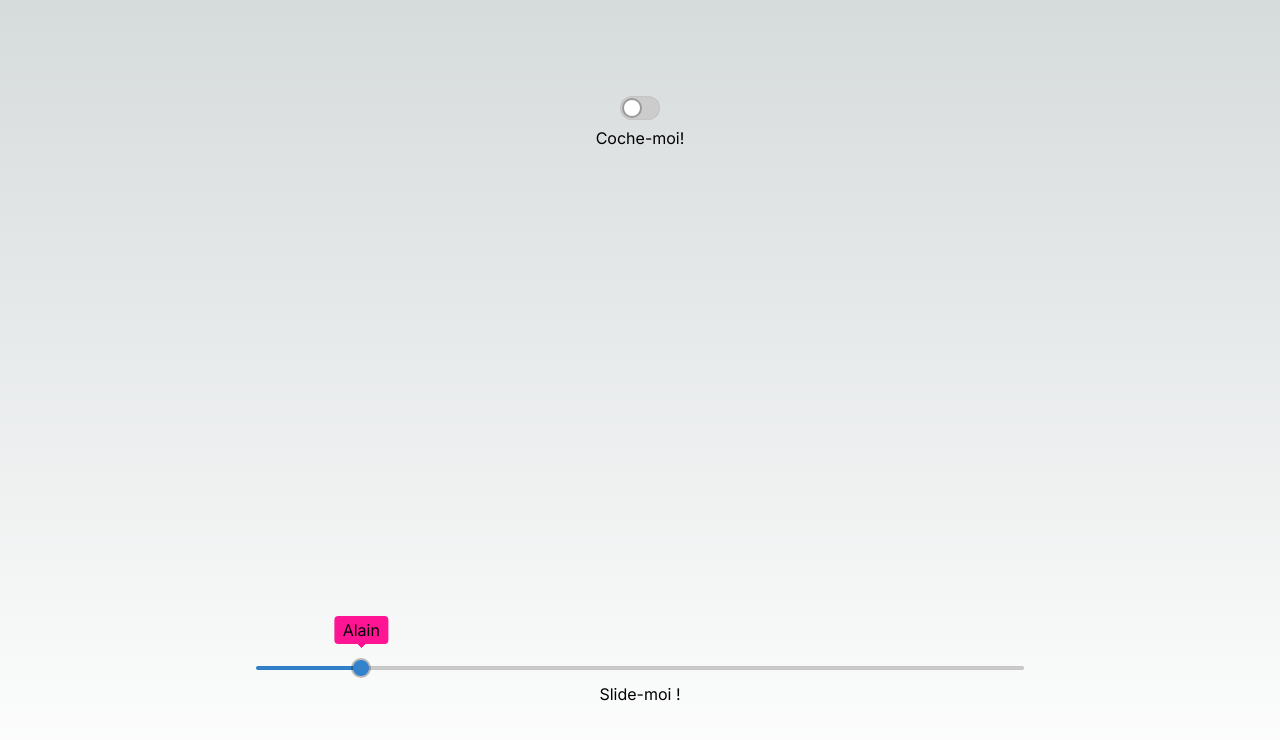
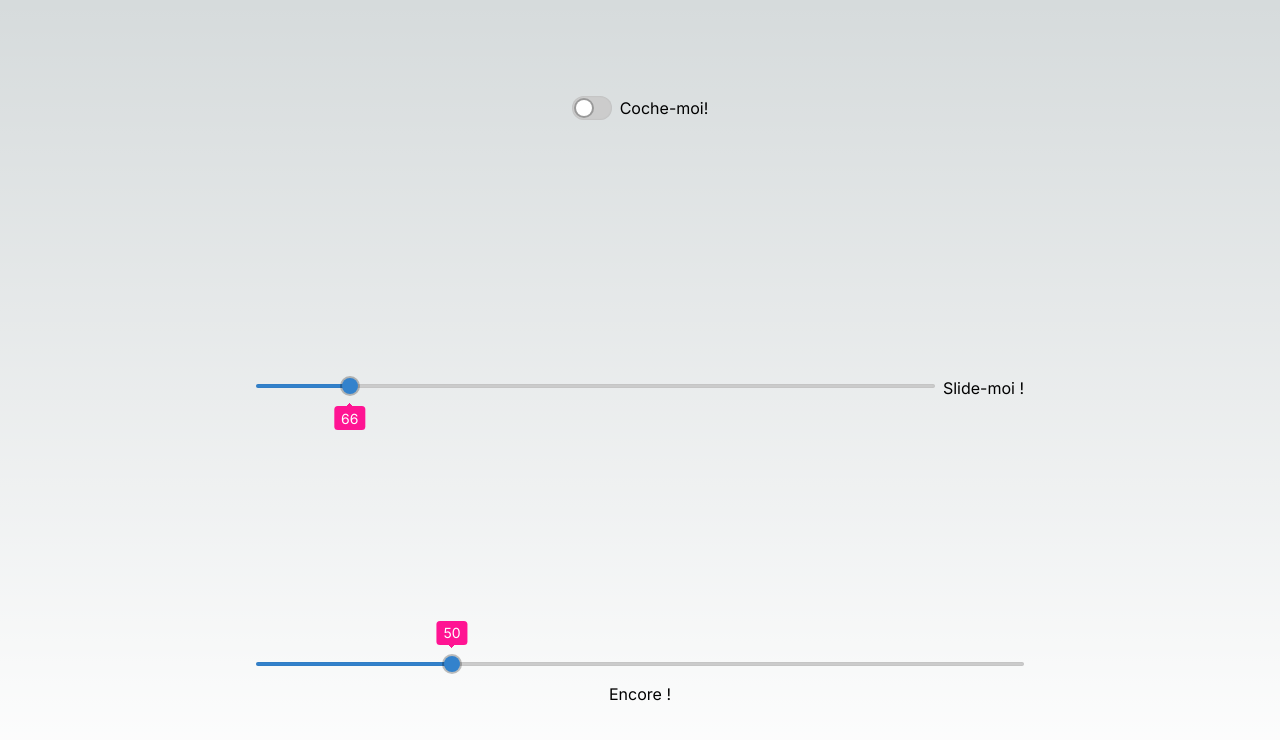
Before and after one commit to AlainGourves/nextjs-components, a Next.js app: page /about in a window 1280 px wide. Shown: the top 740 px of the page. Built offline with nearby package versions, Linux system fonts and the light colour scheme.

Commit message:
slider corrections

```diff
--- a/src/app/about/page.tsx
+++ b/src/app/about/page.tsx
@@ -2,21 +2,25 @@
 import styles from '../page.module.css'
 import Switch from '../components/switch/switch'
 import Slider from '../components/slider/slider';
-import { useState, useEffect } from 'react';
+import { useState } from 'react';
 
 export default function About() {
     const [checked, setChecked] = useState(false);
-    const [sliderValue, setSliderValue] = useState(66);
+    const [sliderValue1, setSliderValue1] = useState(66);
+    const [sliderValue2, setSliderValue2] = useState(50);
 
     const handleCheck = () => {
         setChecked(!checked)
     };
 
-    const handleSlider = (ev: any) => {
-        setSliderValue(parseInt(ev.target.value));
+    const handleSlider1 = (ev: React.ChangeEvent<HTMLInputElement>) => {
+        setSliderValue1(parseInt(ev.target.value));
+    }
+    const handleSlider2 = (ev: React.ChangeEvent<HTMLInputElement>) => {
+        setSliderValue2(parseInt(ev.target.value));
     }
 
-    const pos = 'bottom';
+    const pos = 'right';
 
     return (
         <main className={styles.main}>
@@ -34,11 +38,23 @@ export default function About() {
                     id='3456'
                     min={33}
                     max={288}
-                    value={sliderValue}
-                    onChange={handleSlider}
+                    value={sliderValue1}
+                    onChange={handleSlider1}
                     label="Slide-moi !"
                     labelPosition={pos}
-                    output="Alain"
+                    isOutput={true}
+                />
+            </div>
+            <div className={styles['slider-container']}>
+                <Slider
+                    id='42515'
+                    min={0}
+                    max={200}
+                    value={sliderValue2}
+                    onChange={handleSlider2}
+                    label="Encore !"
+                    labelPosition='bottom'
+                    isOutput={true}
                 />
             </div>
         </main>
--- a/src/app/components/slider/slider.module.scss
+++ b/src/app/components/slider/slider.module.scss
@@ -59,7 +59,6 @@
     justify-content: flex-end;
     gap: .5rem; // distance between Swith & Label
 
-    position: relative;
 
     &.label {
         &-right {
@@ -73,6 +72,15 @@
         &-under {
             flex-direction: column-reverse;
         }
+    }
+
+    &>div{
+        width: 100%;
+        position: relative;
+    }
+
+    &>span{
+        min-width: max-content;
     }
 
     & [type="range"] {
@@ -127,7 +135,7 @@
         }
     }
 
-    // Output
+    // Output -----------------------------
     & output {
         --__clr: deeppink;
         background: var(--__clr);
@@ -136,10 +144,12 @@
         position: absolute;
         // Make sure that the center of the output is always under the center of the thumb (it's a kind of lerp)
         left: calc(var(--slider-value) * 1% + (50 - var(--slider-value))/100*var(--thumb-size));
-        bottom: -100%;
+        bottom: -2rem;
         translate: -50% 0;
         border-radius: .25em;
         pointer-events: none;
+        font-size: .875em;
+        color: #fff;
 
         &:before {
             // conic gradient for the arrow
@@ -158,7 +168,7 @@
     }
 
     &.label-under output {
-        top: -100%;
+        top: -2.2rem;
         bottom: initial;
         &:before {
             background-image: conic-gradient(from calc(-1 * var(--__theta)) at 50% 100%,
--- a/src/app/components/slider/slider.tsx
+++ b/src/app/components/slider/slider.tsx
@@ -2,52 +2,63 @@
 'use client'
 import sliderStyles from './slider.module.scss';
 
-export default function Slider(props: any) {
-    let labelPosition: string|undefined;
-    if (props.labelPosition) {
-        switch (props.labelPosition) {
+interface Props {
+    id: string,
+    value: number,
+    min: number,
+    max: number,
+    label?: string | null,
+    labelPosition?: 'top' | 'right' | 'bottom' | 'left',
+    isOutput: boolean,
+    onChange: React.ChangeEventHandler<HTMLInputElement>
+}
+
+export default function Slider({ id, value, min, max, label, labelPosition, isOutput = false, onChange }: Props) {
+
+    let labelPos: string | undefined = undefined;
+    if (labelPosition) {
+        switch (labelPosition) {
             case 'top':
-                labelPosition = 'label-above';
+                labelPos = 'label-above';
                 break;
             case 'right':
-                labelPosition = 'label-right';
+                labelPos = 'label-right';
                 break;
             case 'bottom':
-                labelPosition = 'label-under';
+                labelPos = 'label-under';
                 break;
             default:
                 // 'left' is default position for the label
-                labelPosition = undefined;
+                labelPos = undefined;
                 break;
         }
     }
 
-    const min = props.min;
-    const max = props.max;
     // "normamize" the slider's value between 0 & 100
-    const lerp = (val:number)=>{
-        return (100*(val -min))/(max-min);
+    const lerp = (val: number) => {
+        return (100 * (val - min)) / (max - min);
     }
 
     return (
         <>
             <label
-                htmlFor={props.id}
-                className={`${sliderStyles['slider']} ${labelPosition ? sliderStyles[labelPosition]:null}`}
-                style={{'--slider-value': `${lerp(props.value)}`} as any}
+                htmlFor={id}
+                className={`${sliderStyles['slider']} ${labelPos ? sliderStyles[labelPos] : null}`}
+                style={{ '--slider-value': `${lerp(value)}` } as any}
             >
-                <span>{props.label}</span>
-                <input
-                    type='range'
-                    role='slider'
-                    id={props.id}
-                    aria-disabled={props.disabled}
-                    min={props.min}
-                    max={props.max}
-                    defaultValue={props.value}
-                    onChange={(props.onChange) ? props.onChange : null}
-                />
-                <output>{props.output}</output>
+                <span>{label}</span>
+                <div>
+                    <input
+                        type='range'
+                        role='slider'
+                        id={id}
+                        min={min}
+                        max={max}
+                        defaultValue={value}
+                        onChange={onChange}
+                    />
+                    {isOutput ? <output>{value}</output> : null}
+                </div>
             </label>
         </>
     )
```
